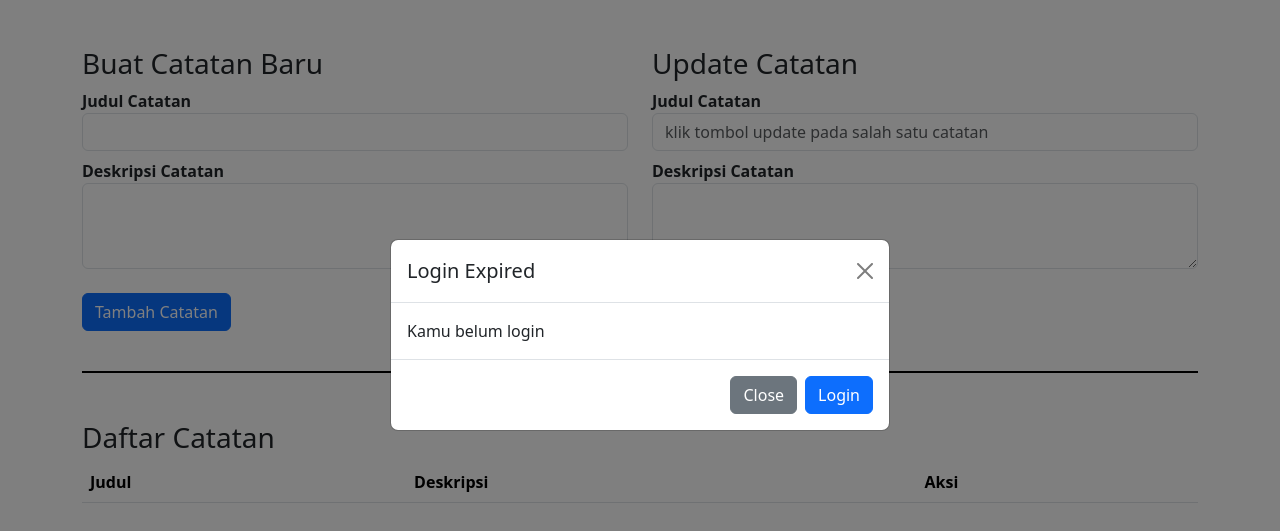
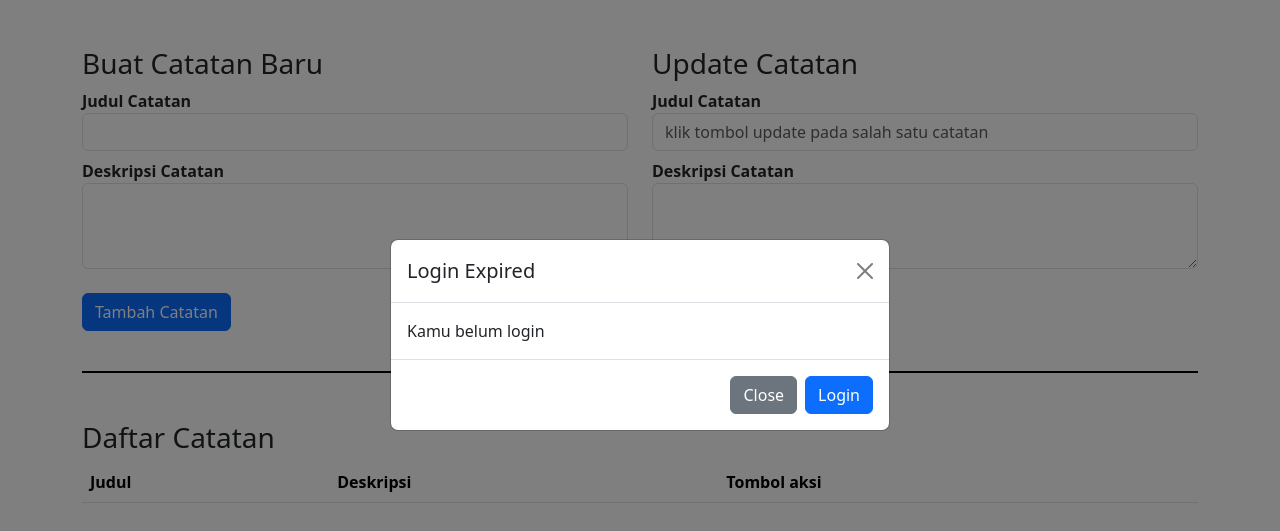
Before and after one commit to binarstrike/lite-note-ui, a website built with Vite: page index.html in a window 1280 px wide. Shown: the part 65-596 px from the top of the page. Built offline with nearby package versions, Linux system fonts and the light colour scheme; no server answers.

Commit message:
Update index.html

```diff
--- a/index.html
+++ b/index.html
@@ -89,7 +89,7 @@
               <tr>
                 <th>Judul</th>
                 <th>Deskripsi</th>
-                <th>Aksi</th>
+                <th>Tombol aksi</th>
               </tr>
             </thead>
             <tbody id="notes-list">
```
